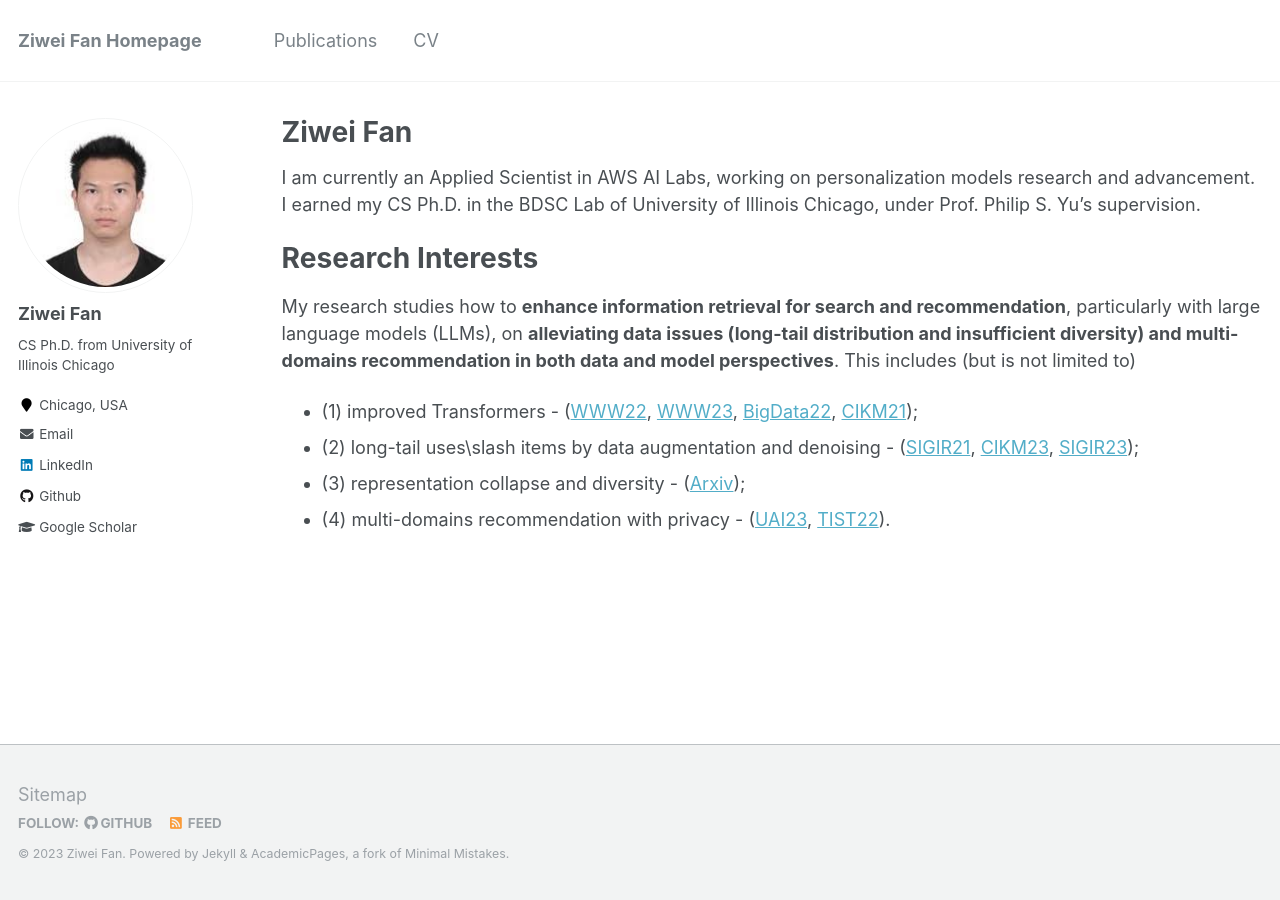
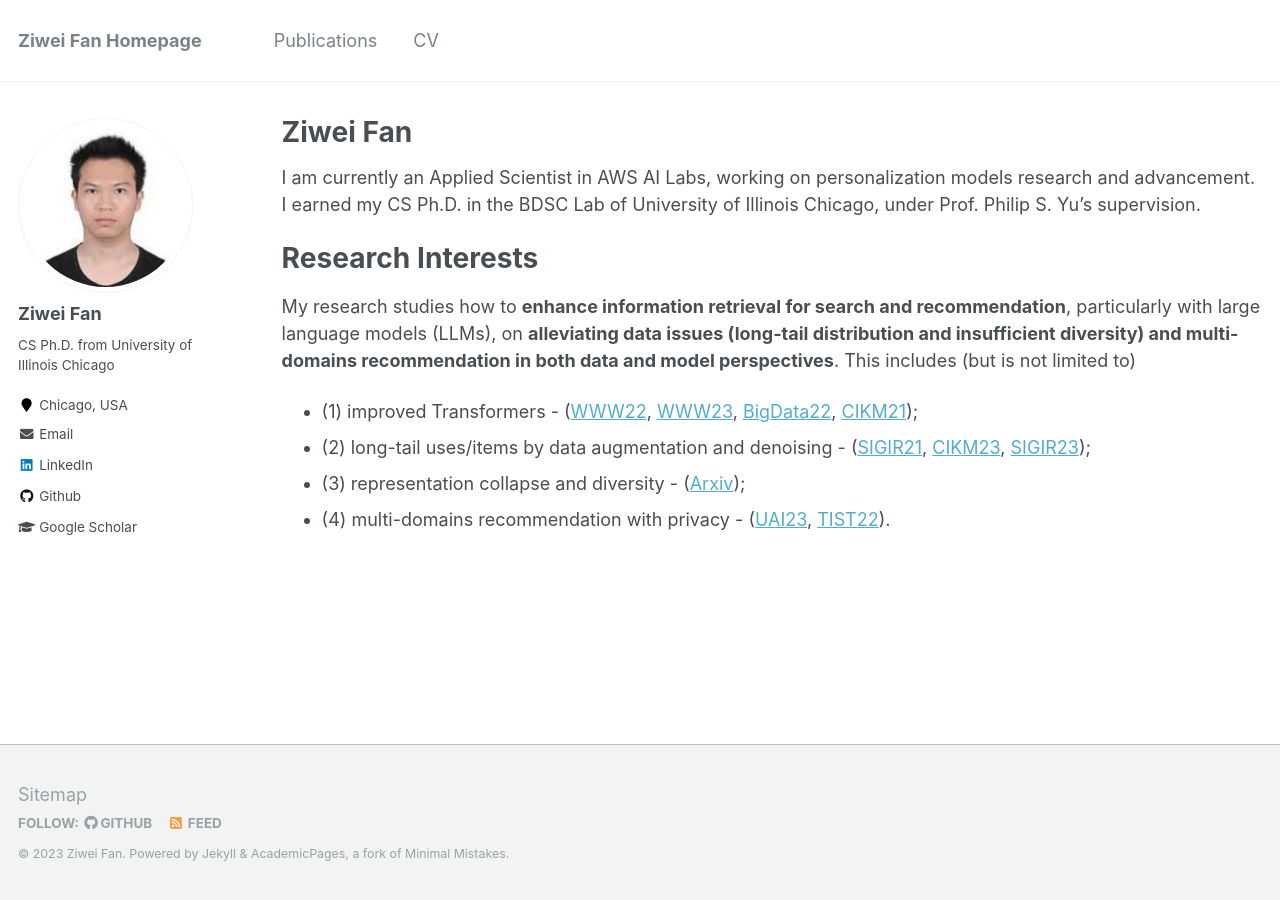
Before and after one commit to ziwei-fan/ziwei-fan.github.io, a Jekyll site: the page built from _pages/about.md, in a window 1280 px wide. Built offline with Jekyll 4.4.1, drawn with Linux system fonts in a browser that asks for light colours.

Commit message:
Update about.md

```diff
--- a/_pages/about.md
+++ b/_pages/about.md
@@ -21,7 +21,7 @@ My research studies how to **enhance information retrieval for search and recomm
 [WWW23](https://arxiv.org/pdf/2301.12197.pdf),
 [BigData22](https://arxiv.org/pdf/2210.13572.pdf),
 [CIKM21](https://arxiv.org/pdf/2106.06165.pdf));
-* (2) long-tail uses\slash items by data augmentation and denoising - ([SIGIR21](https://arxiv.org/pdf/2105.00522.pdf),
+* (2) long-tail uses/items by data augmentation and denoising - ([SIGIR21](https://arxiv.org/pdf/2105.00522.pdf),
 [CIKM23](https://arxiv.org/pdf/2305.07633.pdf),
 [SIGIR23](https://arxiv.org/pdf/2304.03344.pdf));
 * (3) representation collapse and diversity - ([Arxiv](https://arxiv.org/pdf/2306.11986.pdf));
```
